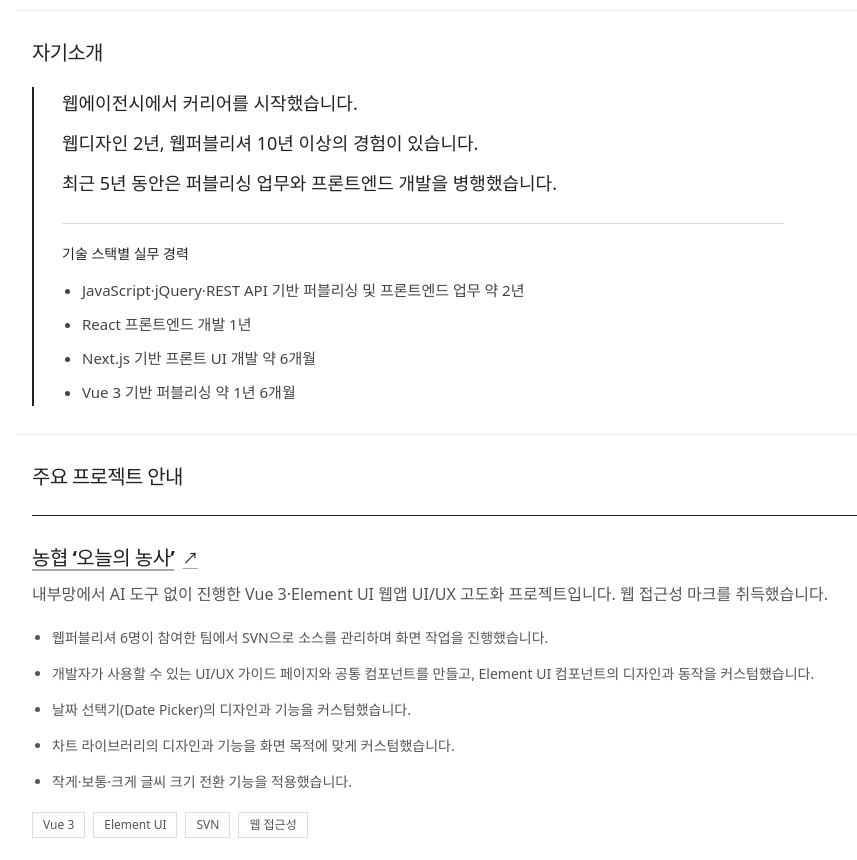
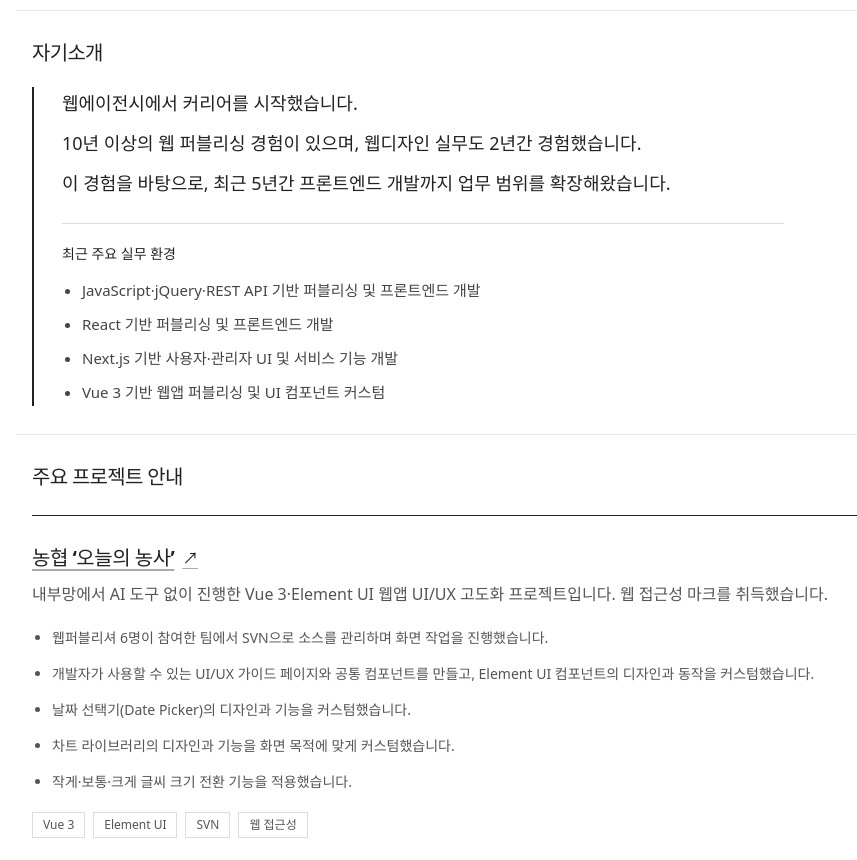
Before and after one commit to gaengkun/portfolio, a React (Vite) app: page / in a window 1280 px wide. Shown: the part 780-1640 px from the top of the page, without its empty margins (40-897 px from the left). Built offline with nearby package versions, Linux system fonts and the light colour scheme; the HTML template or start-up script is replaced by a standard one.

Commit message:
Clarify overall publishing experience and recent frontend work

```diff
--- a/src/App.tsx
+++ b/src/App.tsx
@@ -60,7 +60,7 @@ function EntryContent({ entry }: { entry: PortfolioEntry }) {
         </div>
         {entry.experience && (
           <section className="mt-6 border-t border-[#ddd] pt-5">
-            <h4 className="text-sm font-semibold text-[#222]">기술 스택별 실무 경력</h4>
+            <h4 className="text-sm font-semibold text-[#222]">최근 주요 실무 환경</h4>
             <ul className="mt-3 list-disc space-y-1.5 pl-5 text-[15px] leading-7 text-[#444]">
               {entry.experience.map((item) => <li key={item}>{item}</li>)}
             </ul>
--- a/src/content.ts
+++ b/src/content.ts
@@ -33,14 +33,14 @@ export const portfolioCategories: PortfolioCategory[] = [
         title: '자기소개',
         intro: [
           '웹에이전시에서 커리어를 시작했습니다.',
-          '웹디자인 2년, 웹퍼블리셔 10년 이상의 경험이 있습니다.',
+          '10년 이상의 웹 퍼블리싱 경험이 있으며, 웹디자인 실무도 2년간 경험했습니다.',
         ],
-        description: '최근 5년 동안은 퍼블리싱 업무와 프론트엔드 개발을 병행했습니다.',
+        description: '이 경험을 바탕으로, 최근 5년간 프론트엔드 개발까지 업무 범위를 확장해왔습니다.',
         experience: [
-          'JavaScript·jQuery·REST API 기반 퍼블리싱 및 프론트엔드 업무 약 2년',
-          'React 프론트엔드 개발 1년',
-          'Next.js 기반 프론트 UI 개발 약 6개월',
-          'Vue 3 기반 퍼블리싱 약 1년 6개월',
+          'JavaScript·jQuery·REST API 기반 퍼블리싱 및 프론트엔드 개발',
+          'React 기반 퍼블리싱 및 프론트엔드 개발',
+          'Next.js 기반 사용자·관리자 UI 및 서비스 기능 개발',
+          'Vue 3 기반 웹앱 퍼블리싱 및 UI 컴포넌트 커스텀',
         ],
       },
       {
```
